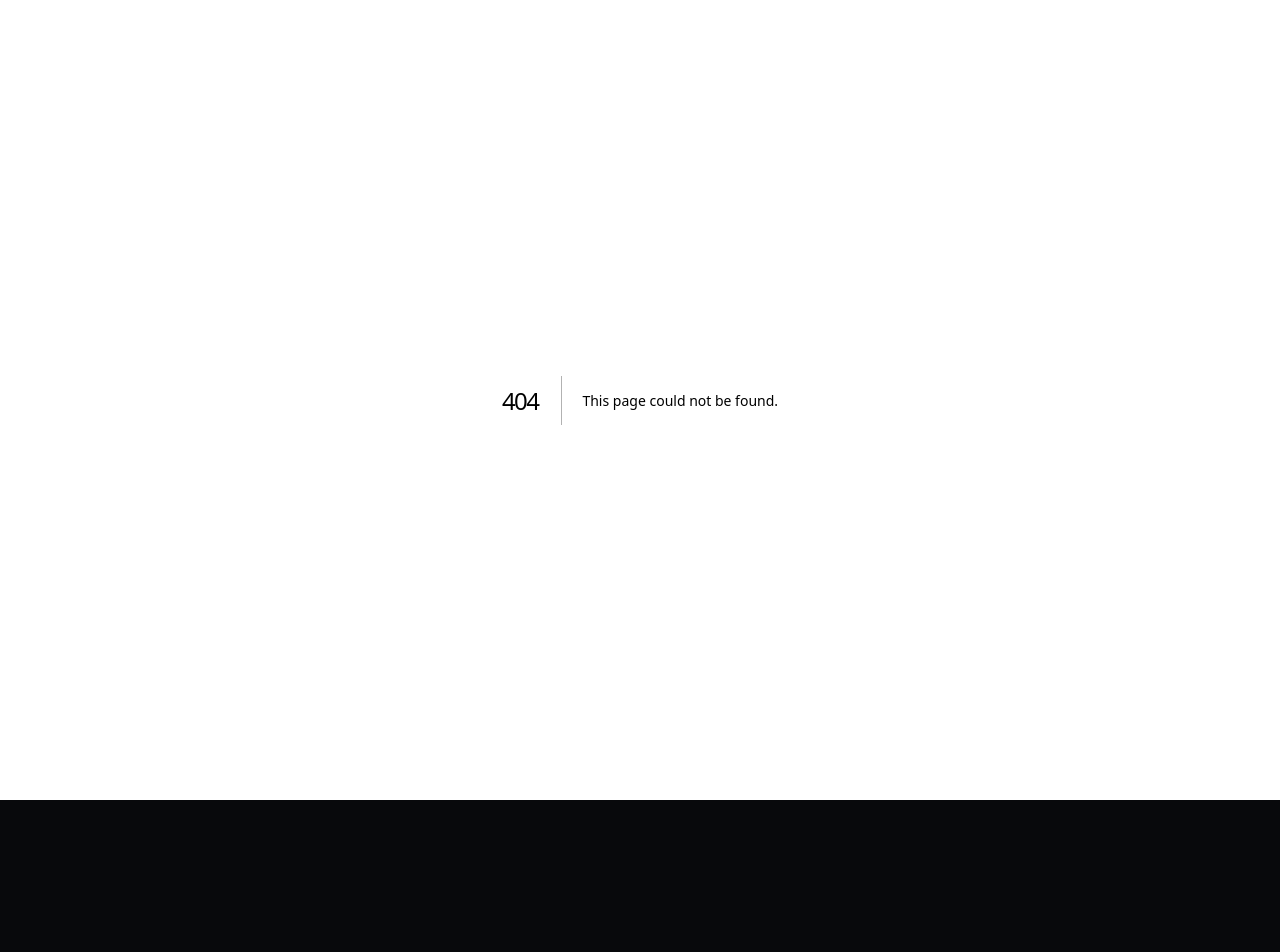
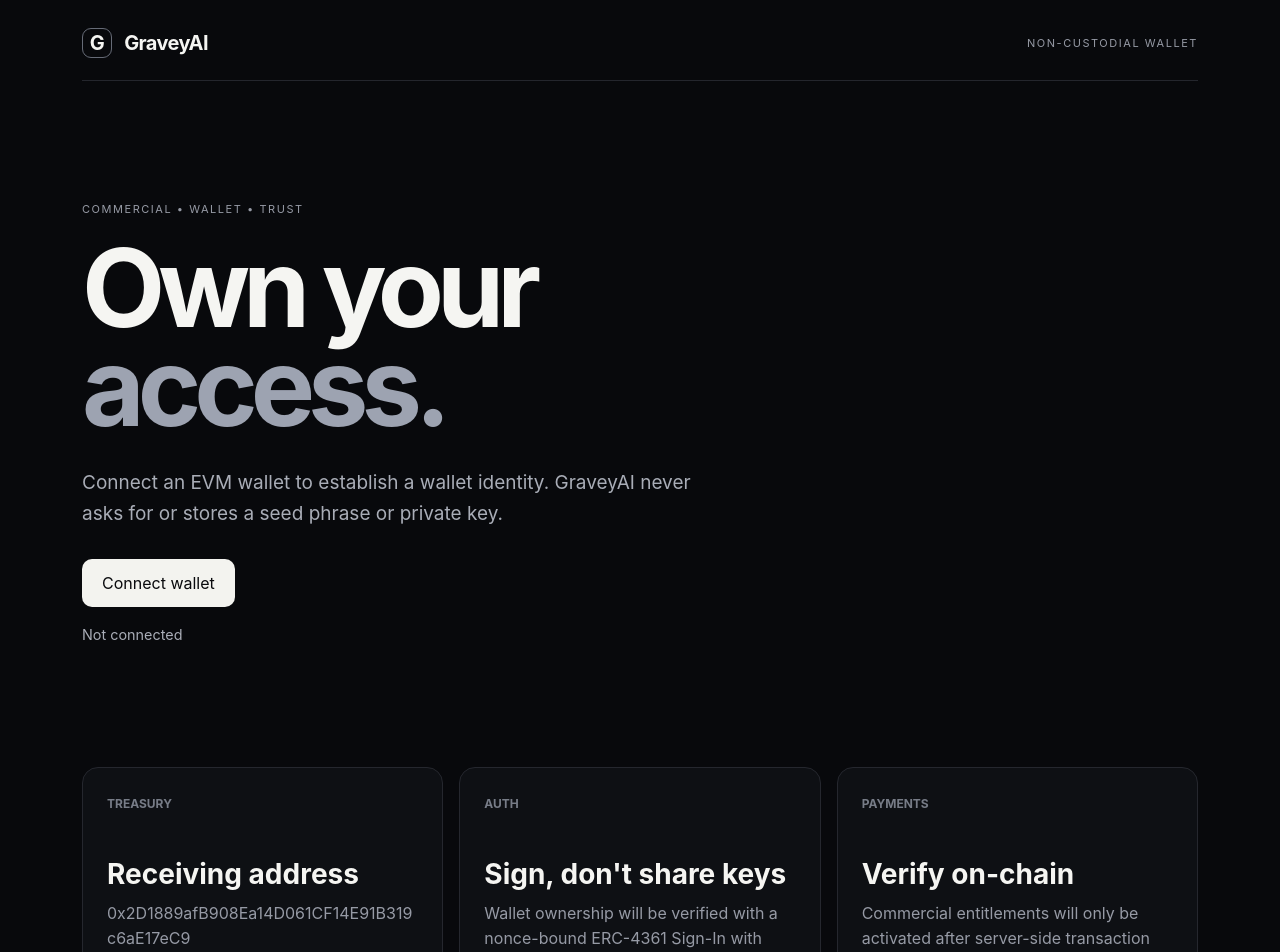
Before and after one commit to codyhefrey/graveyai, a Next.js app in the folder frontend/: page /wallet in a window 1280 px wide. Before the commit this address had no page. Shown: the top 952 px of the page. Before the commit the page ends 800 px from the top, so only its background shows below. Built offline with nearby package versions, Linux system fonts and the light colour scheme.

Commit message:
feat(wallet): add non-custodial wallet connection surface

```diff
--- /dev/null
+++ b/frontend/app/wallet/page.tsx
@@ -0,0 +1,85 @@
+"use client";
+
+import { useState } from "react";
+
+const treasuryAddress = "0x2D1889afB908Ea14D061CF14E91B319c6aE17eC9";
+
+type EthereumProvider = {
+  request: (args: { method: string; params?: unknown[] }) => Promise<unknown>;
+};
+
+declare global {
+  interface Window {
+    ethereum?: EthereumProvider;
+  }
+}
+
+export default function WalletPage() {
+  const [address, setAddress] = useState<string | null>(null);
+  const [status, setStatus] = useState("Not connected");
+
+  async function connectWallet() {
+    if (!window.ethereum) {
+      setStatus("No EVM wallet detected. Install or open a compatible wallet.");
+      return;
+    }
+
+    try {
+      setStatus("Requesting wallet access…");
+      const accounts = (await window.ethereum.request({
+        method: "eth_requestAccounts",
+      })) as string[];
+      const connected = accounts?.[0];
+      if (!connected) throw new Error("Wallet returned no account.");
+      setAddress(connected);
+      setStatus("Wallet connected. Payment verification is server-authoritative.");
+    } catch (error) {
+      setStatus(error instanceof Error ? error.message : "Wallet connection failed.");
+    }
+  }
+
+  return (
+    <main className="shell">
+      <nav className="nav">
+        <div className="brand"><span className="mark">G</span> GraveyAI</div>
+        <div className="badge">NON-CUSTODIAL WALLET</div>
+      </nav>
+
+      <section className="hero">
+        <p className="eyebrow">COMMERCIAL • WALLET • TRUST</p>
+        <h1>Own your<br /><span>access.</span></h1>
+        <p className="lead">
+          Connect an EVM wallet to establish a wallet identity. GraveyAI never asks for or stores a seed phrase or private key.
+        </p>
+        <div className="actions">
+          <button type="button" className="primary" onClick={connectWallet}>
+            {address ? "Wallet connected" : "Connect wallet"}
+          </button>
+        </div>
+        <p className="lead" style={{ marginTop: "1rem", fontSize: "0.9rem" }}>
+          {status}
+        </p>
+      </section>
+
+      <section className="cards">
+        <article>
+          <strong>TREASURY</strong>
+          <h2>Receiving address</h2>
+          <p style={{ wordBreak: "break-all" }}>{treasuryAddress}</p>
+        </article>
+        <article>
+          <strong>AUTH</strong>
+          <h2>Sign, don&apos;t share keys</h2>
+          <p>Wallet ownership will be verified with a nonce-bound ERC-4361 Sign-In with Ethereum challenge.</p>
+        </article>
+        <article>
+          <strong>PAYMENTS</strong>
+          <h2>Verify on-chain</h2>
+          <p>Commercial entitlements will only be activated after server-side transaction verification and idempotent reconciliation.</p>
+        </article>
+      </section>
+
+      <footer>GraveyAI · Non-custodial commercial wallet layer</footer>
+    </main>
+  );
+}
```
